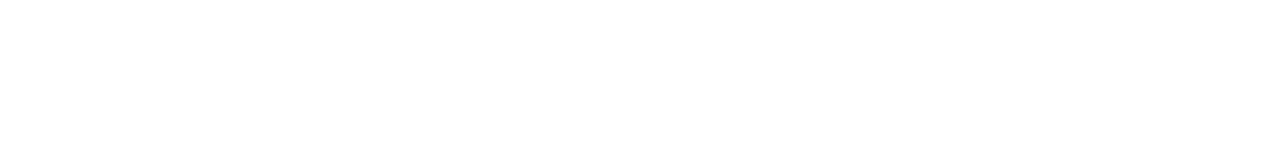
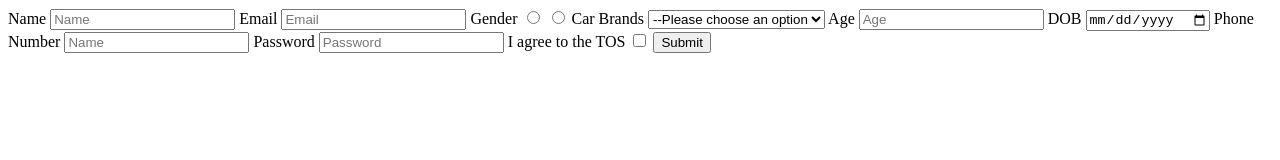
Before and after one commit to acciojob/signup-form-car-SANTHOSHKUMARKANTE, a website: page main.html in a window 1280 px wide. Drawn offline with Linux system fonts and the light colour scheme.

Commit message:
created a submission

```diff
--- a/main.html
+++ b/main.html
@@ -7,6 +7,32 @@
 </head>
 
 <body>
+
+	<form method="post">
+		<label for="name">Name</label>
+		<input type="text" required id="name" placeholder="Name">
+		<label for="email">Email</label>
+		<input type="email" required placeholder="Email" id="email">
+		<label for="gender">Gender</label>
+		<input type="radio" required id="gender_m" name="gender">
+		<input type="radio" required id="gender_f" name="gender">
+		<label for="cars">Car Brands</label>
+		<select required id="cars">
+			<option>--Please choose an option</option>
+		</select>
+		<label for="age">Age</label>
+		<input type="number" required placeholder="Age" id="age">
+		<label for="dob">DOB</label>
+		<input type="date" required id="dob">
+		<label for="tel">Phone Number</label>
+		<input type="tel" placeholder="Name" id="tel" placeholder="xxx-xxx-xxxx" >
+		<label for="password">Password</label>
+		<input type="password" required placeholder="Password" id="password">
+		<label for="tos">I agree to the TOS</label>
+		<input type="checkbox" required id="tos">
+		<input type="submit">
+	</form>
+
 	<!-- the entire body must be written by student -->
     <script type="text/javascript" src="./script.js">
 </script>
```
